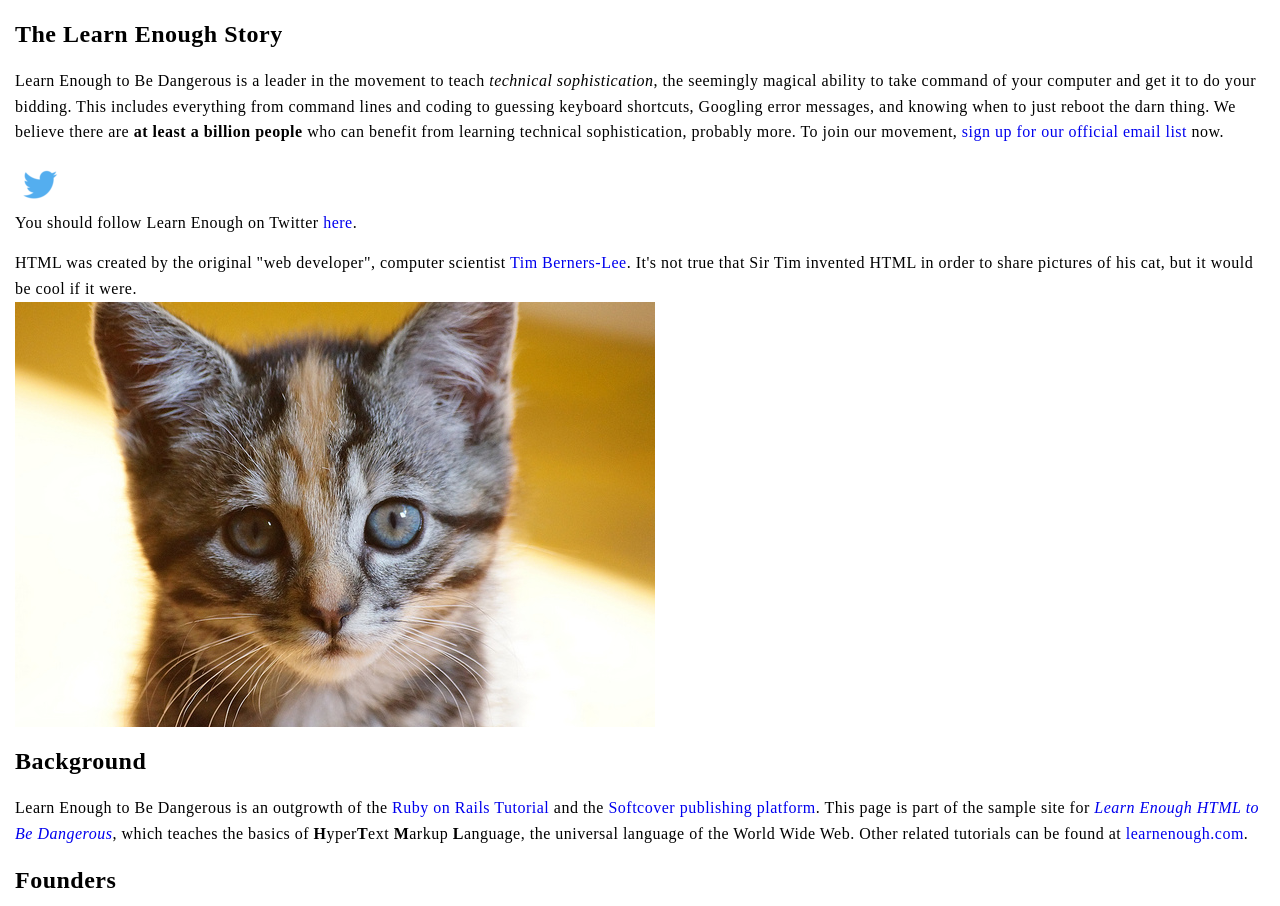
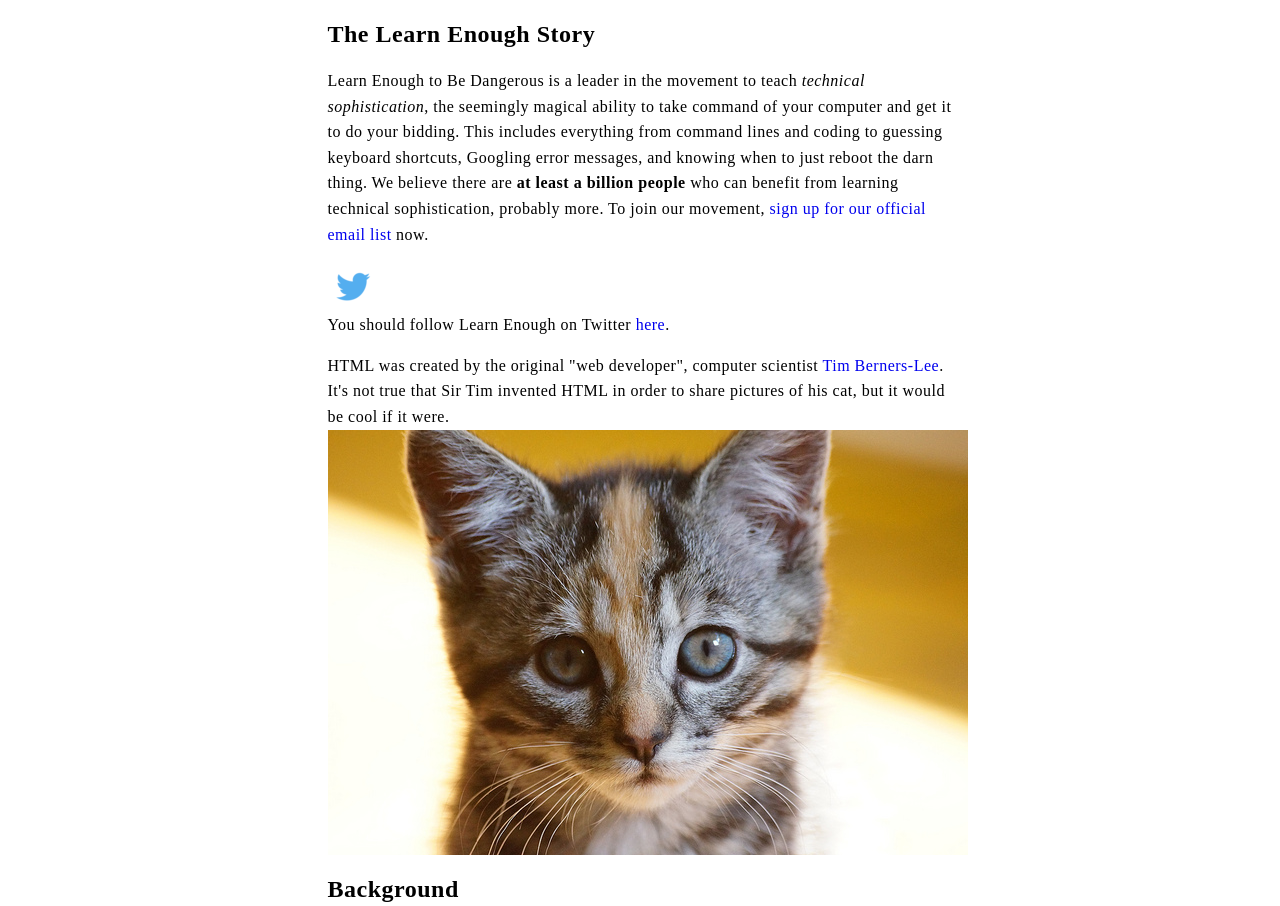
Before and after one commit to alok-38/learn-enough, a PHP site: page / in a window 1280 px wide. Shown: the part 71-977 px from the top of the page. Run offline with PHP 8.4, Linux system fonts and the light colour scheme.

Commit message:
Working with CSS

```diff
--- a/html-tutorial/project-3/main.css
+++ b/html-tutorial/project-3/main.css
@@ -34,6 +34,7 @@
 blockquote {
     font-style: italic;
     font-size: 20px;
+    width: 100%;
 }
 
 a {
@@ -69,3 +70,9 @@
 header {
     text-align: center;
 }
+
+/* main */
+main {
+    width: 50%;
+    margin: auto;
+}
```
